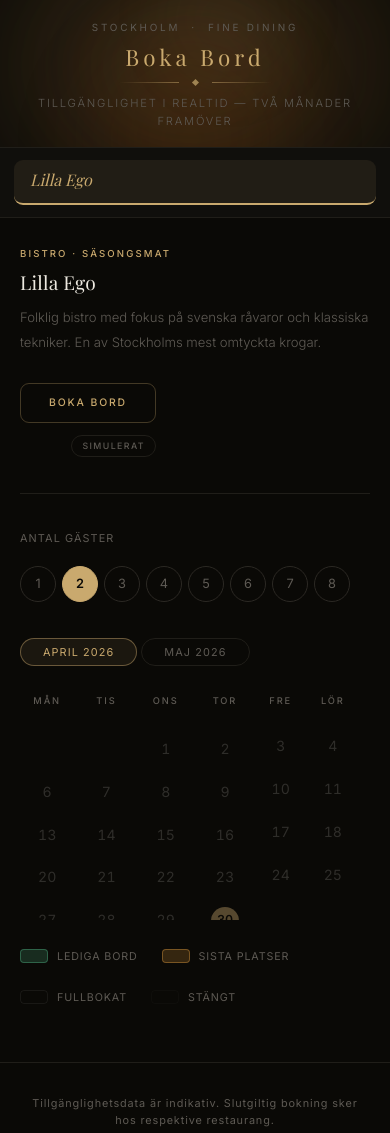
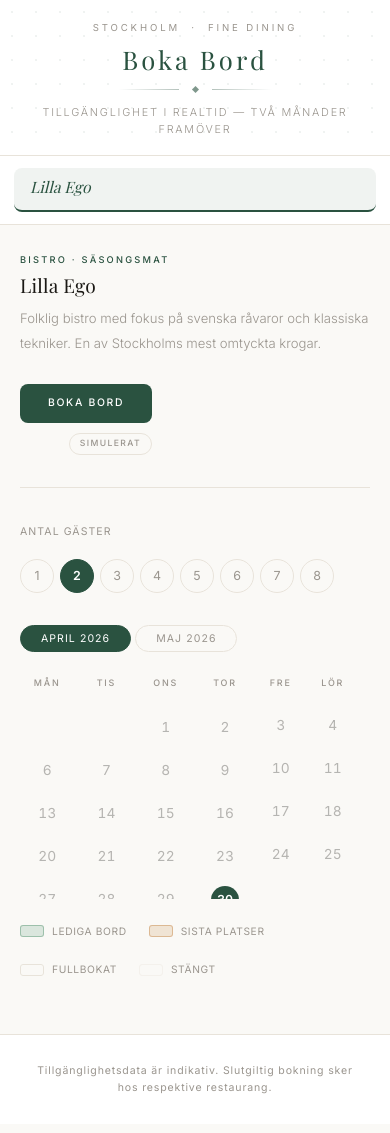
Before and after one commit to AntonioSaaranen/BokaBord, a plain HTML site: page index.html in a window 390 px wide. Drawn offline with nearby package versions, Linux system fonts and the light colour scheme; no server answers; a web font is replaced by a local one.

Commit message:
Redesign: light Vit Duk theme with forest green accent

```diff
--- a/style.css
+++ b/style.css
@@ -3,24 +3,24 @@
 *, *::before, *::after { box-sizing: border-box; margin: 0; padding: 0; }
 
 :root {
-  --bg: #0a0906;
-  --surface: #100f0c;
-  --surface2: #161410;
-  --surface3: #1c1a15;
-  --border: #201e19;
-  --border-soft: #2c2924;
-  --accent: #c9a96e;
-  --accent-bright: #e0c080;
-  --accent-dim: rgba(201,169,110,0.09);
-  --text: #ede9e0;
-  --text-dim: #b8b3a8;
-  --text-muted: #5e5a54;
-  --available: #52b788;
-  --scarce: #e09c3f;
-  --full: #8a3a3a;
-  --closed: #1a1814;
-  --radius: 18px;
-  --radius-sm: 9px;
+  --bg: #faf9f6;
+  --surface: #ffffff;
+  --surface2: #f5f3ef;
+  --surface3: #efece6;
+  --border: #e8e3da;
+  --border-soft: #ede9e2;
+  --accent: #2a5240;
+  --accent-light: #3d7a5e;
+  --accent-dim: rgba(42,82,64,0.07);
+  --text: #1a1814;
+  --text-dim: #4a4640;
+  --text-muted: #9a958e;
+  --available: #2d7a4f;
+  --scarce: #b86a1a;
+  --full: #c5bfb5;
+  --closed: #dedad4;
+  --radius: 14px;
+  --radius-sm: 8px;
   --sidebar-w: 240px;
 }
 
@@ -40,57 +40,21 @@
   position: relative;
   background: var(--surface);
   border-bottom: 1px solid var(--border);
-  padding: 28px 24px 22px;
+  padding: 32px 24px 26px;
   text-align: center;
   overflow: hidden;
 }
 
-/* Atmospheric bokeh blobs — candle/dining light feel */
-.header-scene {
+header::before {
+  content: '';
   position: absolute;
   inset: 0;
+  background-image: radial-gradient(circle, rgba(42,82,64,0.07) 1px, transparent 1px);
+  background-size: 24px 24px;
   pointer-events: none;
 }
 
-.scene-blob {
-  position: absolute;
-  border-radius: 50%;
-  animation: blobDrift 12s ease-in-out infinite alternate;
-}
-
-.scene-blob--1 {
-  width: 520px; height: 380px;
-  background: radial-gradient(ellipse, rgba(190,110,20,0.22) 0%, transparent 70%);
-  top: -120px; left: -60px;
-  filter: blur(40px);
-  animation-delay: 0s;
-}
-.scene-blob--2 {
-  width: 400px; height: 300px;
-  background: radial-gradient(ellipse, rgba(201,169,110,0.14) 0%, transparent 70%);
-  bottom: -80px; right: 5%;
-  filter: blur(50px);
-  animation-delay: -4s;
-}
-.scene-blob--3 {
-  width: 280px; height: 280px;
-  background: radial-gradient(ellipse, rgba(140,60,10,0.18) 0%, transparent 70%);
-  top: 10px; right: 20%;
-  filter: blur(35px);
-  animation-delay: -8s;
-}
-.scene-blob--4 {
-  width: 200px; height: 200px;
-  background: radial-gradient(ellipse, rgba(201,169,110,0.08) 0%, transparent 70%);
-  bottom: 20px; left: 30%;
-  filter: blur(30px);
-  animation-delay: -2s;
-}
-
-@keyframes blobDrift {
-  from { transform: translate(0, 0) scale(1); opacity: 0.8; }
-  to   { transform: translate(18px, -12px) scale(1.08); opacity: 1; }
-}
+.header-scene { display: none; }
 
 .header-inner {
   position: relative;
@@ -100,23 +64,23 @@
 }
 
 .header-eyebrow {
-  font-size: 0.62rem;
-  letter-spacing: 0.28em;
+  font-size: 0.6rem;
+  letter-spacing: 0.3em;
   text-transform: uppercase;
   color: var(--text-muted);
-  margin-bottom: 10px;
+  margin-bottom: 12px;
   font-weight: 400;
 }
 
 header h1 {
   font-family: 'Playfair Display', Georgia, serif;
-  font-size: clamp(1.4rem, 3.5vw, 2rem);
+  font-size: clamp(1.6rem, 3.5vw, 2.2rem);
   font-weight: 400;
-  letter-spacing: 0.18em;
+  letter-spacing: 0.12em;
   color: var(--accent);
   line-height: 1;
-  margin-bottom: 12px;
-  text-shadow: 0 0 80px rgba(201,169,110,0.25);
+  margin-bottom: 14px;
+  text-shadow: none;
 }
 
 .header-rule {
@@ -124,28 +88,27 @@
   align-items: center;
   justify-content: center;
   gap: 14px;
-  margin-bottom: 10px;
+  margin-bottom: 12px;
 }
 .header-rule-line {
   display: block;
   width: 60px;
   height: 1px;
-  background: linear-gradient(to right, transparent, rgba(201,169,110,0.5));
+  background: linear-gradient(to right, transparent, rgba(42,82,64,0.35));
 }
 .header-rule .header-rule-line:last-child {
-  background: linear-gradient(to left, transparent, rgba(201,169,110,0.5));
+  background: linear-gradient(to left, transparent, rgba(42,82,64,0.35));
 }
 .header-rule-diamond {
   display: block;
-  width: 5px;
-  height: 5px;
+  width: 5px; height: 5px;
   background: var(--accent);
   transform: rotate(45deg);
-  opacity: 0.7;
+  opacity: 0.6;
 }
 
 .tagline {
-  font-size: 0.7rem;
+  font-size: 0.68rem;
   color: var(--text-muted);
   letter-spacing: 0.16em;
   text-transform: uppercase;
@@ -189,9 +152,9 @@
   background: transparent;
   border: none;
   border-left: 2px solid transparent;
-  padding: 16px 22px;
+  padding: 14px 22px;
   cursor: pointer;
-  transition: background 0.2s, border-color 0.25s;
+  transition: background 0.15s, border-color 0.2s;
   color: var(--text-dim);
   position: relative;
 }
@@ -202,10 +165,9 @@
   bottom: 0; left: 22px; right: 22px;
   height: 1px;
   background: var(--border);
-  opacity: 0.5;
 }
 
-.rest-item:hover { background: rgba(201,169,110,0.04); }
+.rest-item:hover { background: var(--accent-dim); }
 
 .rest-item.active {
   background: var(--accent-dim);
@@ -214,11 +176,11 @@
 
 .rest-item-name {
   font-family: 'Playfair Display', Georgia, serif;
-  font-size: 1rem;
+  font-size: 0.98rem;
   font-weight: 400;
   font-style: italic;
   color: var(--text-dim);
-  margin-bottom: 4px;
+  margin-bottom: 3px;
   line-height: 1.2;
   transition: color 0.2s;
 }
@@ -226,7 +188,7 @@
 .rest-item.active .rest-item-name { color: var(--accent); }
 
 .rest-item-cuisine {
-  font-size: 0.58rem;
+  font-size: 0.56rem;
   color: var(--text-muted);
   letter-spacing: 0.1em;
   text-transform: uppercase;
@@ -246,19 +208,19 @@
   align-items: flex-start;
   justify-content: space-between;
   gap: 28px;
-  padding-bottom: 36px;
+  padding-bottom: 32px;
   border-bottom: 1px solid var(--border);
   margin-bottom: 36px;
   flex-wrap: wrap;
 }
 
 .panel-cuisine {
-  font-size: 0.6rem;
+  font-size: 0.58rem;
   color: var(--accent);
-  letter-spacing: 0.22em;
+  letter-spacing: 0.24em;
   text-transform: uppercase;
   font-weight: 500;
-  margin-bottom: 10px;
+  margin-bottom: 8px;
 }
 
 .panel-name {
@@ -267,7 +229,7 @@
   font-weight: 400;
   letter-spacing: 0.01em;
   color: var(--text);
-  margin-bottom: 12px;
+  margin-bottom: 10px;
   line-height: 1.1;
 }
 
@@ -290,37 +252,36 @@
   display: flex;
   flex-direction: column;
   align-items: flex-end;
-  gap: 12px;
+  gap: 10px;
   flex-shrink: 0;
 }
 
 /* ─── Book button ────────────────────────────── */
 .book-btn {
   display: inline-block;
-  background: transparent;
-  color: var(--accent);
-  border: 1px solid rgba(201,169,110,0.3);
+  background: var(--accent);
+  color: #ffffff;
+  border: none;
   text-decoration: none;
   padding: 11px 28px;
   border-radius: var(--radius-sm);
   font-size: 0.65rem;
   font-family: inherit;
-  letter-spacing: 0.18em;
+  letter-spacing: 0.16em;
   text-transform: uppercase;
   font-weight: 500;
-  transition: background 0.2s, border-color 0.2s, color 0.2s, transform 0.15s;
+  transition: background 0.2s, transform 0.15s;
   white-space: nowrap;
+  cursor: pointer;
 }
 .book-btn:hover {
-  background: var(--accent);
-  color: #0a0906;
-  border-color: var(--accent);
+  background: var(--accent-light);
   transform: translateY(-1px);
 }
 
 /* ─── Source badge ───────────────────────────── */
 .source-badge {
-  font-size: 0.55rem;
+  font-size: 0.54rem;
   letter-spacing: 0.16em;
   text-transform: uppercase;
   padding: 3px 10px;
@@ -329,19 +290,23 @@
   color: var(--text-muted);
   font-weight: 500;
 }
-.source-badge[data-source="live"] { border-color: rgba(82,183,136,0.4); color: var(--available); }
+.source-badge[data-source="live"] {
+  border-color: rgba(45,122,79,0.4);
+  color: var(--available);
+  background: rgba(45,122,79,0.06);
+}
 
 /* ─── Guest picker ───────────────────────────── */
 .panel-guest-row {
   display: flex;
   align-items: center;
   gap: 18px;
-  margin-bottom: 36px;
+  margin-bottom: 32px;
   flex-wrap: wrap;
 }
 
 .guest-row-label {
-  font-size: 0.68rem;
+  font-size: 0.66rem;
   color: var(--text-muted);
   letter-spacing: 0.1em;
   text-transform: uppercase;
@@ -351,12 +316,11 @@
 
 .guest-btn {
   background: transparent;
-  border: 1px solid var(--border-soft);
+  border: 1px solid var(--border);
   color: var(--text-muted);
   border-radius: 50%;
-  width: 36px;
-  height: 36px;
-  font-size: 0.8rem;
+  width: 34px; height: 34px;
+  font-size: 0.78rem;
   font-family: inherit;
   cursor: pointer;
   transition: all 0.2s;
@@ -368,7 +332,7 @@
 .guest-btn.active {
   background: var(--accent);
   border-color: var(--accent);
-  color: #0a0906;
+  color: #ffffff;
   font-weight: 600;
 }
 
@@ -376,27 +340,27 @@
 .calendar-tabs {
   display: flex;
   gap: 4px;
-  margin-bottom: 28px;
+  margin-bottom: 24px;
 }
 
 .tab-btn {
   background: transparent;
   border: 1px solid var(--border);
   color: var(--text-muted);
-  padding: 6px 22px;
+  padding: 6px 20px;
   border-radius: 40px;
-  font-size: 0.68rem;
+  font-size: 0.66rem;
   font-family: inherit;
   letter-spacing: 0.1em;
   text-transform: uppercase;
   cursor: pointer;
   transition: all 0.2s;
 }
-.tab-btn:hover { border-color: rgba(201,169,110,0.3); color: var(--text-dim); }
+.tab-btn:hover { border-color: var(--accent); color: var(--accent); }
 .tab-btn.active {
-  background: var(--accent-dim);
-  border-color: rgba(201,169,110,0.45);
-  color: var(--accent);
+  background: var(--accent);
+  border-color: var(--accent);
+  color: #ffffff;
 }
 
 /* ─── Calendar grid ──────────────────────────── */
@@ -411,11 +375,11 @@
 
 .cal-weekday {
   text-align: center;
-  font-size: 0.58rem;
+  font-size: 0.56rem;
   letter-spacing: 0.2em;
   text-transform: uppercase;
   color: var(--text-muted);
-  padding: 0 0 16px;
+  padding: 0 0 14px;
   font-weight: 500;
 }
 
@@ -425,14 +389,14 @@
   flex-direction: column;
   align-items: center;
   justify-content: center;
-  border-radius: 10px;
+  border-radius: 8px;
   transition: transform 0.15s, box-shadow 0.15s, background 0.15s;
   position: relative;
   padding: 4px;
 }
 
 .day-num {
-  font-size: 0.88rem;
+  font-size: 0.86rem;
   font-weight: 400;
   line-height: 1;
   font-variant-numeric: tabular-nums;
@@ -440,57 +404,58 @@
 
 /* ── Availability states ── */
 .cal-day.available {
-  background: rgba(82,183,136,0.09);
-  border: 1px solid rgba(82,183,136,0.22);
-  color: var(--text);
+  background: rgba(45,122,79,0.1);
+  border: 1px solid rgba(45,122,79,0.25);
+  color: var(--available);
   cursor: pointer;
+  font-weight: 500;
 }
 .cal-day.available:hover {
-  background: rgba(82,183,136,0.18);
-  border-color: rgba(82,183,136,0.45);
+  background: rgba(45,122,79,0.18);
+  border-color: rgba(45,122,79,0.4);
   transform: translateY(-2px);
-  box-shadow: 0 6px 20px rgba(82,183,136,0.15);
+  box-shadow: 0 4px 14px rgba(45,122,79,0.15);
 }
 
 .cal-day.scarce {
-  background: rgba(224,156,63,0.09);
-  border: 1px solid rgba(224,156,63,0.22);
-  color: var(--text);
+  background: rgba(184,106,26,0.09);
+  border: 1px solid rgba(184,106,26,0.25);
+  color: var(--scarce);
   cursor: pointer;
+  font-weight: 500;
 }
 .cal-day.scarce:hover {
-  background: rgba(224,156,63,0.18);
-  border-color: rgba(224,156,63,0.45);
+  background: rgba(184,106,26,0.16);
+  border-color: rgba(184,106,26,0.4);
   transform: translateY(-2px);
-  box-shadow: 0 6px 20px rgba(224,156,63,0.12);
+  box-shadow: 0 4px 14px rgba(184,106,26,0.12);
 }
 
 .cal-day.full {
   background: transparent;
   border: 1px solid transparent;
-  color: var(--text-muted);
-  opacity: 0.4;
+  color: var(--full);
+  font-weight: 300;
   cursor: default;
 }
 
 .cal-day.closed {
   background: transparent;
   border: 1px solid transparent;
-  color: var(--text-muted);
-  opacity: 0.18;
+  color: var(--closed);
+  opacity: 0.5;
   cursor: default;
 }
 
 .cal-day.empty { cursor: default; }
-.cal-day.past { opacity: 0.16; cursor: default; }
+.cal-day.past { opacity: 0.3; cursor: default; }
 .cal-day.past:hover { transform: none; box-shadow: none; }
 
 .cal-day.today .day-num {
   background: var(--accent);
-  color: #0a0906;
+  color: #ffffff;
   border-radius: 50%;
-  width: 28px;
-  height: 28px;
+  width: 28px; height: 28px;
   display: flex;
   align-items: center;
   justify-content: center;
@@ -501,44 +466,42 @@
 /* ─── Legend ─────────────────────────────────── */
 .legend {
   display: flex;
-  gap: 24px;
-  margin-top: 28px;
+  gap: 22px;
+  margin-top: 24px;
   flex-wrap: wrap;
 }
 
 .legend-item {
   display: flex;
   align-items: center;
-  gap: 9px;
-  font-size: 0.67rem;
+  gap: 8px;
+  font-size: 0.64rem;
   color: var(--text-muted);
-  letter-spacing: 0.08em;
+  letter-spacing: 0.06em;
   text-transform: uppercase;
 }
 
 .legend-swatch {
-  width: 28px;
-  height: 14px;
-  border-radius: 4px;
+  width: 24px; height: 12px;
+  border-radius: 3px;
   flex-shrink: 0;
 }
 .legend-swatch--available {
-  background: rgba(82,183,136,0.2);
-  border: 1px solid rgba(82,183,136,0.4);
+  background: rgba(45,122,79,0.15);
+  border: 1px solid rgba(45,122,79,0.35);
 }
 .legend-swatch--scarce {
-  background: rgba(224,156,63,0.2);
-  border: 1px solid rgba(224,156,63,0.4);
+  background: rgba(184,106,26,0.15);
+  border: 1px solid rgba(184,106,26,0.35);
 }
 .legend-swatch--full {
   background: transparent;
-  border: 1px solid rgba(255,255,255,0.12);
-  opacity: 0.5;
+  border: 1px solid var(--border);
 }
 .legend-swatch--closed {
   background: transparent;
-  border: 1px solid rgba(255,255,255,0.08);
-  opacity: 0.3;
+  border: 1px solid var(--border-soft);
+  opacity: 0.5;
 }
 
 /* ─── Modal ──────────────────────────────────── */
@@ -556,20 +519,20 @@
 .modal-backdrop {
   position: absolute;
   inset: 0;
-  background: rgba(0,0,0,0.85);
-  backdrop-filter: blur(10px);
+  background: rgba(26,24,20,0.5);
+  backdrop-filter: blur(8px);
 }
 
 .modal-box {
   position: relative;
-  background: var(--surface2);
-  border: 1px solid var(--border-soft);
+  background: var(--surface);
+  border: 1px solid var(--border);
   border-radius: var(--radius);
   padding: 48px 44px;
   max-width: 500px;
   width: 100%;
   z-index: 1;
-  box-shadow: 0 40px 100px rgba(0,0,0,0.7);
+  box-shadow: 0 24px 80px rgba(26,24,20,0.18);
   animation: modalIn 0.25s cubic-bezier(0.16, 1, 0.3, 1);
 }
 
@@ -582,8 +545,10 @@
   content: '';
   position: absolute;
   top: 0; left: 60px; right: 60px;
-  height: 1px;
-  background: linear-gradient(to right, transparent, rgba(201,169,110,0.5), transparent);
+  height: 2px;
+  background: linear-gradient(to right, transparent, var(--accent), transparent);
+  opacity: 0.4;
+  border-radius: 2px;
 }
 
 .modal-close {
@@ -597,14 +562,13 @@
   line-height: 1;
   transition: color 0.2s;
   font-family: inherit;
-  width: 28px;
-  height: 28px;
+  width: 28px; height: 28px;
   display: flex;
   align-items: center;
   justify-content: center;
   border-radius: 50%;
 }
-.modal-close:hover { color: var(--text); background: var(--surface3); }
+.modal-close:hover { color: var(--text); background: var(--surface2); }
 
 .modal-date {
   font-size: 0.62rem;
@@ -630,7 +594,7 @@
   display: block;
   width: 100%;
   background: var(--accent);
-  color: #0a0906;
+  color: #ffffff;
   text-decoration: none;
   text-align: center;
   padding: 15px;
@@ -640,9 +604,9 @@
   letter-spacing: 0.18em;
   text-transform: uppercase;
   font-weight: 600;
-  transition: opacity 0.2s, transform 0.15s;
+  transition: background 0.2s, transform 0.15s;
 }
-.modal-book-btn:hover { opacity: 0.88; transform: translateY(-1px); }
+.modal-book-btn:hover { background: var(--accent-light); transform: translateY(-1px); }
 
 /* ─── Modal guest picker ─────────────────────── */
 .modal-guest-picker {
@@ -674,8 +638,8 @@
   border-radius: var(--radius-sm);
   font-size: 0.82rem;
   font-weight: 500;
-  background: rgba(82,183,136,0.1);
-  border: 1px solid rgba(82,183,136,0.3);
+  background: rgba(45,122,79,0.08);
+  border: 1px solid rgba(45,122,79,0.25);
   color: var(--available);
   letter-spacing: 0.04em;
 }
@@ -699,11 +663,12 @@
 /* ─── Footer ─────────────────────────────────── */
 footer {
   text-align: center;
-  padding: 32px;
+  padding: 28px;
   border-top: 1px solid var(--border);
-  font-size: 0.68rem;
+  font-size: 0.66rem;
   color: var(--text-muted);
   letter-spacing: 0.08em;
+  background: var(--surface);
 }
 
 /* ─── Responsive ─────────────────────────────── */
@@ -759,7 +724,7 @@
 
 .watchlist-toggle-btn {
   background: none;
-  border: 1px dashed var(--border-soft);
+  border: 1px dashed var(--border);
   color: var(--text-muted);
   font-size: 0.78rem;
   padding: 7px 16px;
@@ -785,8 +750,8 @@
 }
 
 .wl-input {
-  background: var(--surface3);
-  border: 1px solid var(--border-soft);
+  background: var(--surface);
+  border: 1px solid var(--border);
   color: var(--text);
   font-family: inherit;
   font-size: 0.82rem;
@@ -821,7 +786,7 @@
   font-size: 0.8rem;
   padding: 5px 12px;
   border-radius: var(--radius-sm);
-  border: 1px solid var(--border-soft);
+  border: 1px solid var(--border);
   cursor: pointer;
   transition: border-color 0.15s, background 0.15s;
   color: var(--text-dim);
@@ -846,7 +811,7 @@
   cursor: pointer;
   padding: 10px 12px;
   border-radius: var(--radius-sm);
-  border: 1px solid var(--border-soft);
+  border: 1px solid var(--border);
   transition: border-color 0.15s, background 0.15s;
 }
 .wl-autobook-toggle:has(input:checked) {
@@ -866,7 +831,7 @@
 .wl-submit-btn {
   flex: 1;
   background: var(--accent);
-  color: #0a0906;
+  color: #ffffff;
   border: none;
   font-size: 0.82rem;
   font-weight: 600;
@@ -874,20 +839,20 @@
   border-radius: var(--radius-sm);
   cursor: pointer;
   letter-spacing: 0.06em;
-  transition: opacity 0.15s;
+  transition: background 0.15s;
 }
-.wl-submit-btn:hover { opacity: 0.85; }
+.wl-submit-btn:hover { background: var(--accent-light); }
 
 .wl-cancel-btn {
   background: none;
-  border: 1px solid var(--border-soft);
+  border: 1px solid var(--border);
   color: var(--text-muted);
   font-size: 0.8rem;
   padding: 9px 16px;
   border-radius: var(--radius-sm);
   cursor: pointer;
 }
-.wl-cancel-btn:hover { color: var(--text); }
+.wl-cancel-btn:hover { color: var(--text); border-color: var(--text-muted); }
 
 .watchlist-confirm {
   font-size: 0.8rem;
@@ -910,10 +875,10 @@
 }
 
 .toast {
-  background: var(--surface2);
-  border: 1px solid rgba(201,169,110,0.4);
+  background: var(--surface);
+  border: 1px solid var(--border);
   border-radius: var(--radius-sm);
-  box-shadow: 0 12px 40px rgba(0,0,0,0.6);
+  box-shadow: 0 8px 32px rgba(26,24,20,0.12);
   overflow: hidden;
   animation: toastIn 0.3s cubic-bezier(0.16, 1, 0.3, 1);
 }
@@ -929,8 +894,14 @@
   align-items: center;
   padding: 12px 16px 10px;
   background: var(--accent-dim);
+  border-bottom: 1px solid var(--border-soft);
 }
-.toast-header strong { font-size: 0.88rem; color: var(--accent); font-family: 'Playfair Display', serif; font-style: italic; }
+.toast-header strong {
+  font-size: 0.88rem;
+  color: var(--accent);
+  font-family: 'Playfair Display', serif;
+  font-style: italic;
+}
 .toast-close {
   background: none; border: none;
   color: var(--text-muted); font-size: 0.85rem;
@@ -951,19 +922,19 @@
   display: inline-block;
   margin-top: 10px;
   background: var(--accent);
-  color: #0a0906;
+  color: #ffffff;
   font-size: 0.78rem;
   font-weight: 600;
   padding: 8px 18px;
   border-radius: var(--radius-sm);
   text-decoration: none;
   letter-spacing: 0.08em;
-  transition: opacity 0.15s;
+  transition: background 0.15s;
 }
-.toast-book-btn:hover { opacity: 0.85; }
+.toast-book-btn:hover { background: var(--accent-light); }
 
-.toast--booked { border-color: rgba(82,183,136,0.45); }
-.toast--booked .toast-header { background: rgba(82,183,136,0.08); }
+.toast--booked { border-color: rgba(45,122,79,0.3); }
+.toast--booked .toast-header { background: rgba(45,122,79,0.06); border-bottom-color: rgba(45,122,79,0.15); }
 .toast--booked .toast-header strong { color: var(--available); }
 
 .toast-status { font-size: 0.8rem; font-weight: 500; }
```
